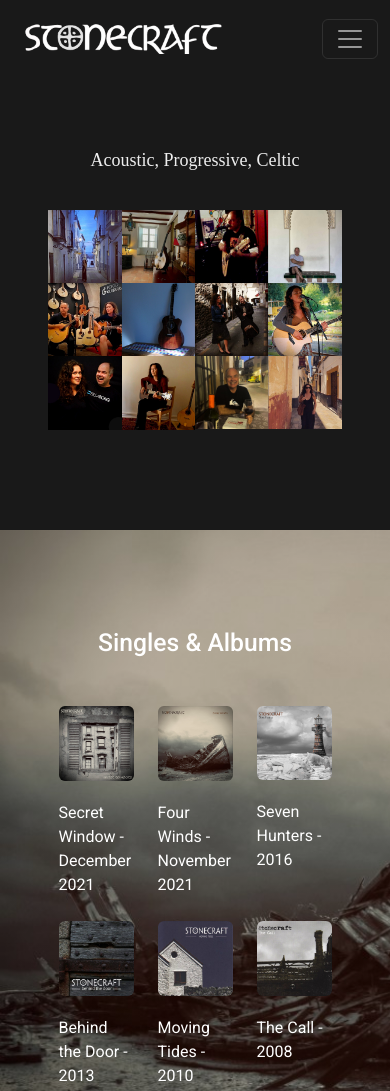
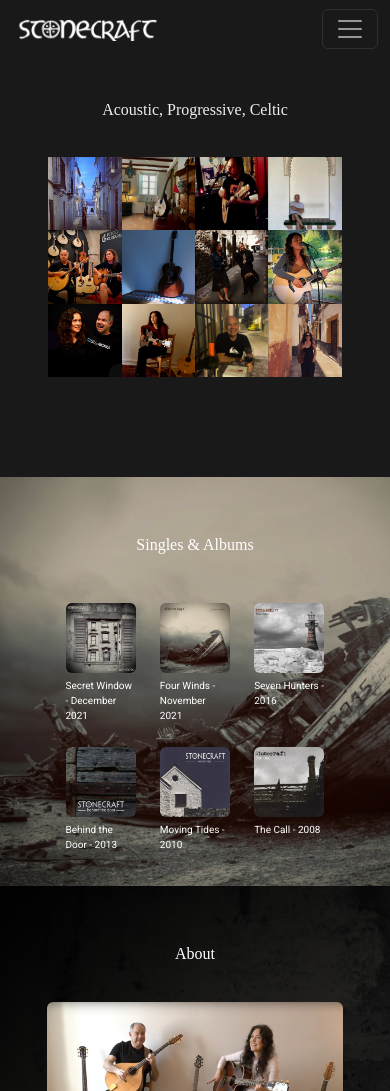
Before and after one commit to Viilhov/Stonecraft, a plain HTML site: page index.html in a window 390 px wide. Shown: the top 1091 px of the page. Drawn offline with nearby package versions, Linux system fonts and the light colour scheme.

Commit message:
Update styles.css

```diff
--- a/src/styles.css
+++ b/src/styles.css
@@ -12,8 +12,11 @@ h1 {
   color: #eeeeee;
   padding-top: 120px;
   font-weight: 400;
-  font-size: 28px;
+  font-size: 34px;
   padding-bottom: 30px;
+  font-family: UncitronSwinging;
+}
+h2 {
   font-family: UncitronSwinging;
 }
 
@@ -28,7 +31,7 @@ a {
   color: #eeeeee;
 }
 nav img {
-  max-width: 220px;
+  max-width: 190px;
   padding: 10px;
 }
 nav a {
@@ -192,10 +195,25 @@ header.the-call {
 @media (max-width: 992px) {
   h1 {
     font-size: 18px;
-    padding-top: 150px;
+    padding-top: 100px;
   }
-  header img {
+  h2 {
+    font-size: 18px;
   }
+  p {
+    font-size: 10px;
+  }
+  nav img {
+    max-width: 100px;
+    padding: 5px;
+  }
+  .section {
+    padding: 10px;
+  }
+  .section.music p {
+    padding-top: 5px;
+  }
+
   .section .social-media {
     font-size: 18px;
   }
@@ -219,6 +237,16 @@ header.the-call {
   }
 }
 @media (max-width: 576px) {
+  h1 {
+    font-size: 16px;
+  }
+  h2 {
+    font-size: 16px;
+  }
+
+  nav img {
+    max-width: 150px;
+  }
   .music-player {
     width: 250px;
     height: 250px;
```
